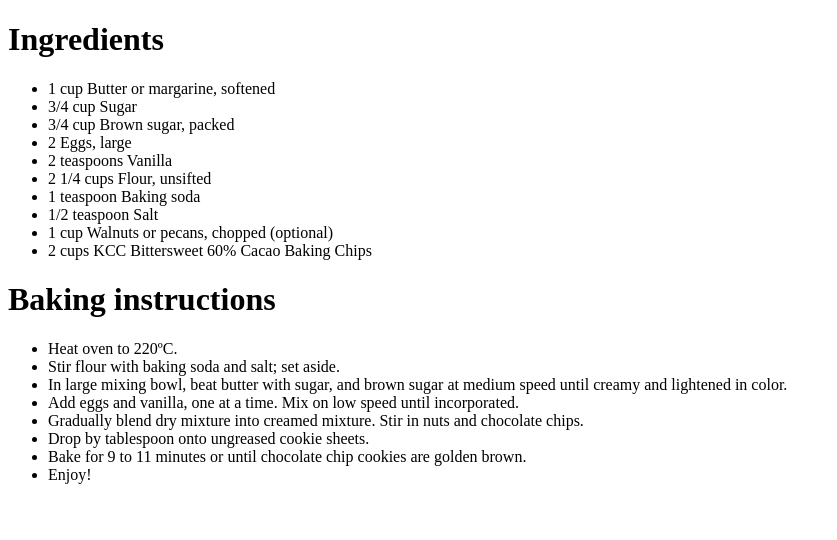
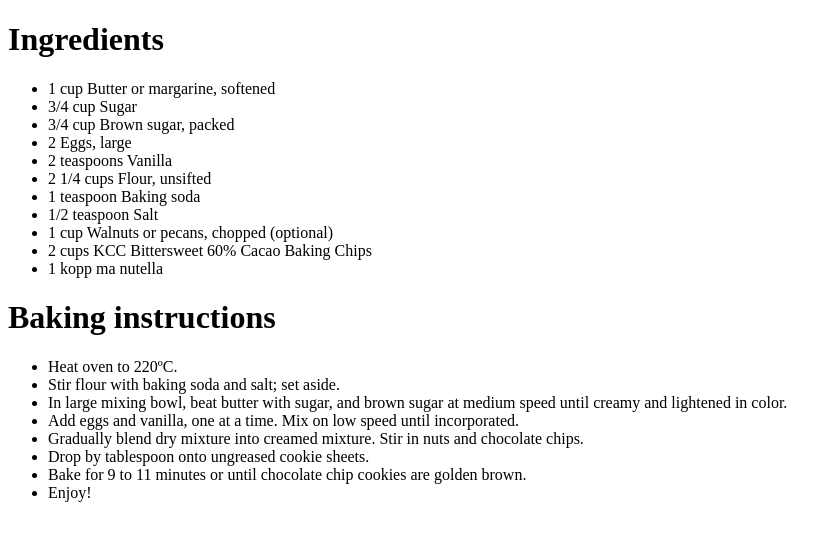
Before and after one commit to mathigj/coockies, a plain HTML site: page secret recipe.htm in a window 1280 px wide. Shown: the whole page, without its empty margins (0-837 px from the left). Drawn offline with Linux system fonts and the light colour scheme.

Commit message:
la til nutella

```diff
--- a/secret recipe.htm
+++ b/secret recipe.htm
@@ -14,6 +14,7 @@
 <li>1/2 teaspoon Salt</li>
 <li>1 cup Walnuts or pecans, chopped (optional)</li>
 <li>2 cups KCC Bittersweet 60% Cacao Baking Chips</li>
+<li>1 kopp ma nutella </li>
 </ul>
 <h1>Baking instructions</h1>
 <ul>
```
